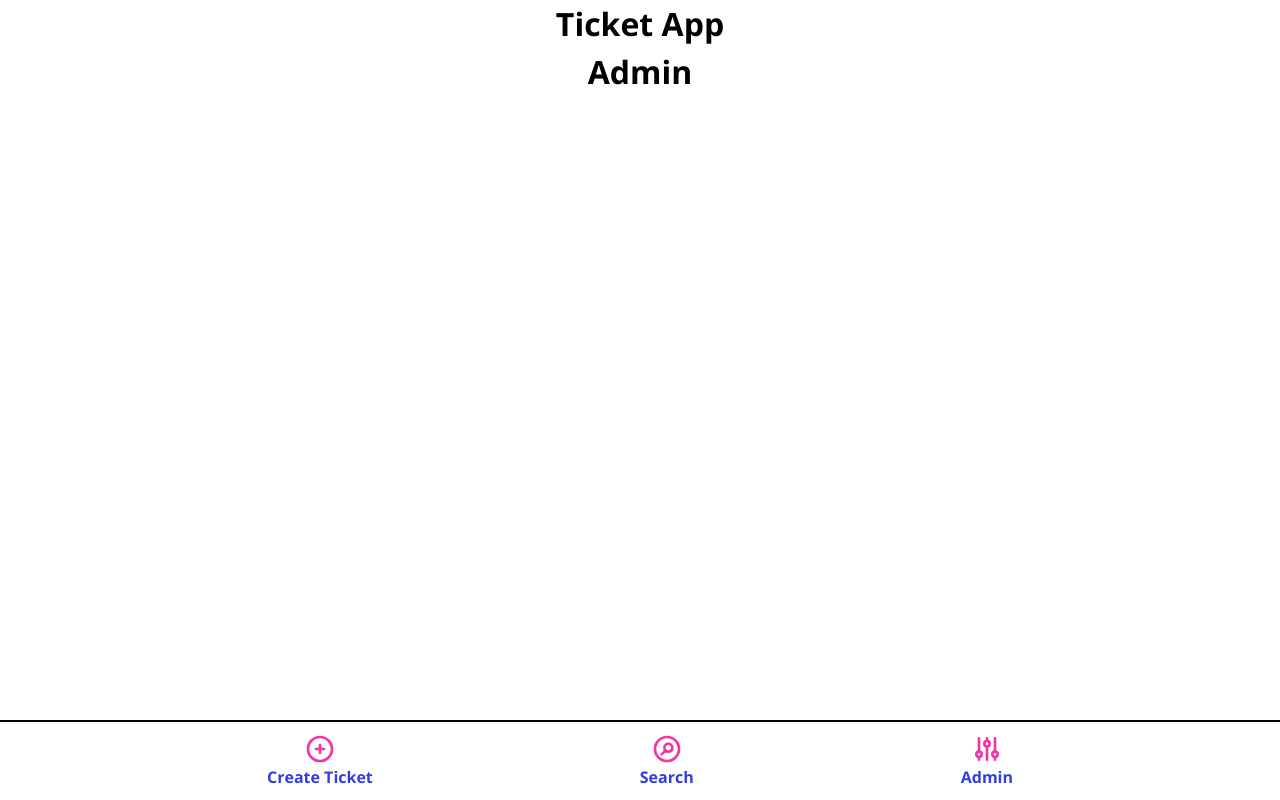
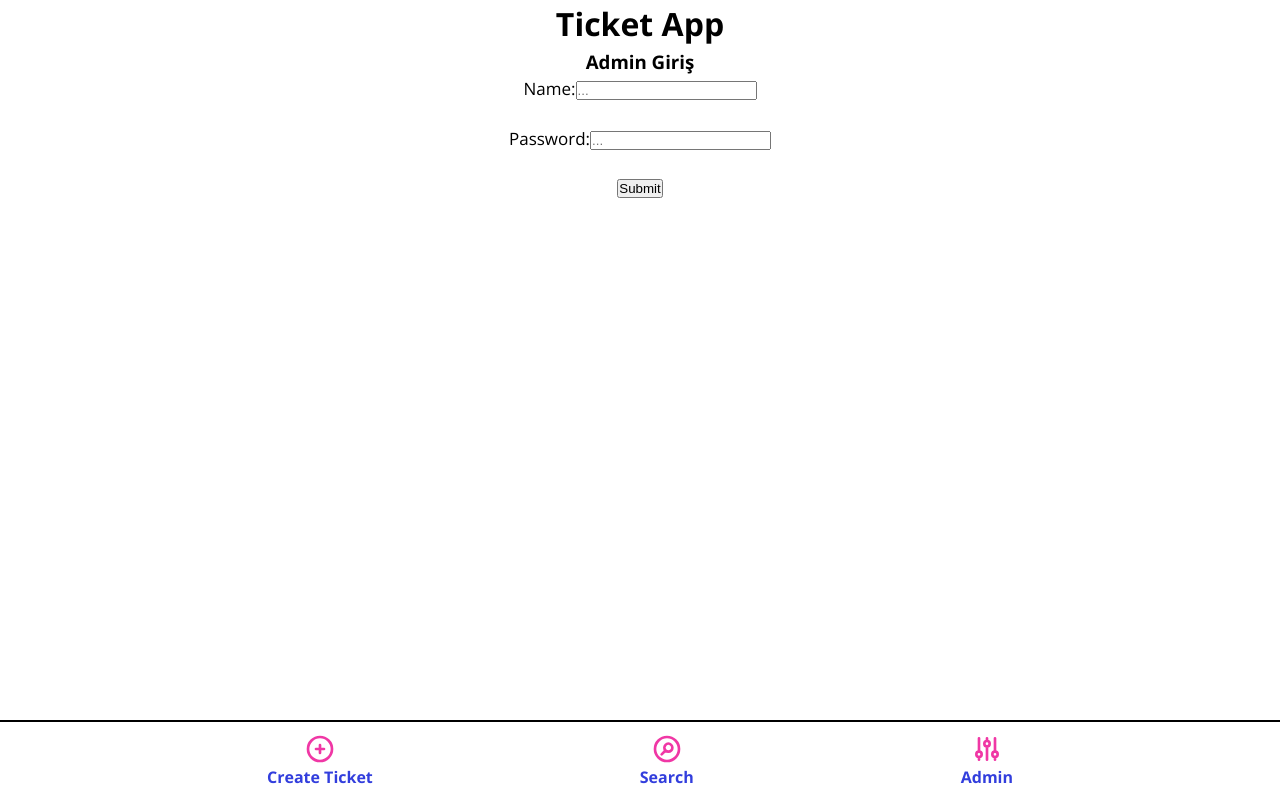
Before and after one commit to 159-Pazarama-React-Bootcamp/final-project-ugurpolat, a React (Create React App) app in the folder final-app/: page /admin in a window 1280 px wide. Built offline with nearby package versions, Linux system fonts and the light colour scheme; no server answers.

Commit message:
Add admin login, admin dashboard and users info-page.Fetch users data and show them on dashboard.

```diff
--- a/final-app/src/App.css
+++ b/final-app/src/App.css
@@ -69,7 +69,7 @@
 }
 
 label {
-  color: #1bba93;
+  color: #000000;
   font-size: 17px;
   font-weight: 500;
 }
@@ -136,6 +136,29 @@ label {
   font-weight: 700;
 }
 
+.aplication-list {
+  display: flex;
+  justify-content: space-around;
+  align-items: center;
+}
+
+.aplication-list__user {
+}
+
+.aplication-list__date {
+}
+
+.aplication-list__info {
+}
+
+.aplication-list__items {
+  list-style-type: none;
+}
+
+.button {
+  display: block;
+  width: 100%;
+}
 @media only screen and (max-width: 500px) {
   .signup-form_row {
     flex-direction: column;
--- a/final-app/src/App.js
+++ b/final-app/src/App.js
@@ -1,6 +1,6 @@
 import "./App.css";
 import { BrowserRouter as Router, Routes, Route } from "react-router-dom";
-
+import { UserProvider } from "./context/UserContext";
 // Pages
 
 import BasvuruOlustur from "./pages/BasvuruOlustur";
@@ -14,6 +14,7 @@ import Navbar from "./components/Navbar";
 
 function App() {
   return (
+    <UserProvider>
       <div className="App">
         <h1>Ticket App</h1>
         <Router>
@@ -45,6 +46,7 @@ function App() {
           <Navbar></Navbar>
         </Router>
       </div>
+    </UserProvider>
   );
 }
 
--- a/final-app/src/components/Navbar.js
+++ b/final-app/src/components/Navbar.js
@@ -18,9 +18,9 @@ export default function Navbar() {
               stroke="currentColor"
             >
               <path
-                stroke-linecap="round"
-                stroke-linejoin="round"
-                stroke-width="2"
+                strokeLinecap="round"
+                strokeLinejoin="round"
+                strokeWidth="2"
                 d="M12 9v3m0 0v3m0-3h3m-3 0H9m12 0a9 9 0 11-18 0 9 9 0 0118 0z"
               />
             </svg>
@@ -38,9 +38,9 @@ export default function Navbar() {
               stroke="currentColor"
             >
               <path
-                stroke-linecap="round"
-                stroke-linejoin="round"
-                stroke-width="2"
+                strokeLinecap="round"
+                strokeLinejoin="round"
+                strokeWidth="2"
                 d="M8 16l2.879-2.879m0 0a3 3 0 104.243-4.242 3 3 0 00-4.243 4.242zM21 12a9 9 0 11-18 0 9 9 0 0118 0z"
               />
             </svg>
@@ -55,9 +55,9 @@ export default function Navbar() {
               stroke="currentColor"
             >
               <path
-                stroke-linecap="round"
-                stroke-linejoin="round"
-                stroke-width="2"
+                strokeLinecap="round"
+                strokeLinejoin="round"
+                strokeWidth="2"
                 d="M12 6V4m0 2a2 2 0 100 4m0-4a2 2 0 110 4m-6 8a2 2 0 100-4m0 4a2 2 0 110-4m0 4v2m0-6V4m6 6v10m6-2a2 2 0 100-4m0 4a2 2 0 110-4m0 4v2m0-6V4"
               />
             </svg>
--- /dev/null
+++ b/final-app/src/components/UsersList.js
@@ -0,0 +1,45 @@
+import React, { useContext } from "react";
+import UserContext from "../context/UserContext";
+import { useNavigate } from "react-router-dom";
+
+export default function UsersList() {
+  const { users } = useContext(UserContext);
+  const navigate = useNavigate();
+
+  return (
+    <div>
+      <div className="aplication-list">
+        <div className="aplication-list__user">
+          <h4>Başvuruda Bulunanlar</h4>
+          <ul className="aplication-list__items">
+            {users.map((user) => (
+              <li key={user.id}>{user.name}</li>
+            ))}
+          </ul>
+        </div>
+        <div className="aplication-list__date">
+          <h4>Başvuru Zamanı</h4>
+          <ul className="aplication-list__items">
+            {users.map((user) => (
+              <li key={user.id}>{user.applicationDate}</li>
+            ))}
+          </ul>
+        </div>
+        <div className="aplication-list__info">
+          <h4>Ayrıntı</h4>
+          <ul className="aplication-list__items">
+            {users.map((user) => (
+              <button
+                onClick={() => navigate(`/admin/basvuru/${user.id}`)}
+                className="button"
+                key={user.id}
+              >
+                Görüntüle
+              </button>
+            ))}
+          </ul>
+        </div>
+      </div>
+    </div>
+  );
+}
--- /dev/null
+++ b/final-app/src/context/UserContext.js
@@ -0,0 +1,41 @@
+import React from "react";
+import { createContext, useState, useEffect } from "react";
+
+const UserContext = createContext();
+
+export const UserProvider = ({ children }) => {
+  const [users, setUsers] = useState([]);
+
+  useEffect(() => {
+    fetchUsers();
+  }, []);
+
+  // fetch users
+  const fetchUsers = async () => {
+    const response = await fetch(
+      "https://61e2ed2c3050a10017682308.mockapi.io/api/users"
+    );
+    const data = await response.json();
+    setUsers(data);
+
+    // setIsLoading(false);
+  };
+
+  return (
+    <UserContext.Provider
+      value={{
+        users,
+        // todoEdit,
+        // isLoading,
+        // deleteTodo,
+        // addTodo,
+        // editTodo,
+        // updateTodo,
+      }}
+    >
+      {children}
+    </UserContext.Provider>
+  );
+};
+
+export default UserContext;
--- a/final-app/src/pages/Admin.js
+++ b/final-app/src/pages/Admin.js
@@ -1,9 +1,49 @@
 import React from "react";
+import { Formik } from "formik";
+import { useNavigate } from "react-router-dom";
 
 export default function Admin() {
+  const navigate = useNavigate();
   return (
     <div>
-      <h1>Admin</h1>
+      <h3>Admin Giriş</h3>
+      <Formik
+        initialValues={{
+          adminName: "",
+          password: "",
+        }}
+        onSubmit={(values) => {
+          if (values.adminName === "kodluyoruz") {
+            if (values.password === "bootcamp109") {
+              navigate("/admin/basvuru-listesi");
+            }
+          }
+        }}
+      >
+        {({ handleSubmit, handleChange }) => (
+          <form onSubmit={handleSubmit}>
+            <label htmlFor="adminName">Name:</label>
+            <input
+              id="adminName"
+              name="adminName"
+              placeholder="..."
+              onChange={handleChange}
+            />
+            <br />
+            <br />
+            <label htmlFor="password">Password:</label>
+            <input
+              id="password"
+              name="password"
+              placeholder="..."
+              onChange={handleChange}
+            />
+            <br />
+            <br />
+            <button type="submit">Submit</button>
+          </form>
+        )}
+      </Formik>
     </div>
   );
 }
--- a/final-app/src/pages/AdminBasvuru.js
+++ b/final-app/src/pages/AdminBasvuru.js
@@ -0,0 +1,15 @@
+import React, { useContext } from "react";
+import UserContext from "../context/UserContext";
+import { useParams } from "react-router-dom";
+
+export default function AdminBasvuru() {
+  const { id } = useParams();
+  const { users } = useContext(UserContext);
+  return (
+    <div>
+      <h4>Kullanıcı Bilgisi : {id}</h4>
+      <h3>Ad:</h3>
+      {console.log(users)}
+    </div>
+  );
+}
--- a/final-app/src/pages/AdminBasvuruList.js
+++ b/final-app/src/pages/AdminBasvuruList.js
@@ -0,0 +1,11 @@
+import React from "react";
+import UsersList from "../components/UsersList";
+
+export default function AdminBasvuruList() {
+  return (
+    <section>
+      Başvuru Listesi
+      <UsersList></UsersList>
+    </section>
+  );
+}
--- a/final-app/src/pages/Basvuru.js
+++ b/final-app/src/pages/Basvuru.js
@@ -3,7 +3,7 @@ import React from "react";
 export default function Basvuru() {
   return (
     <div>
-      <h1>Başvuru</h1>
+      <p>Başvuru ---</p>
     </div>
   );
 }
```
Also changed, not shown: final-app/src/assets/loading.gif (added). Lines whose indentation alone changed are shown as unchanged.
